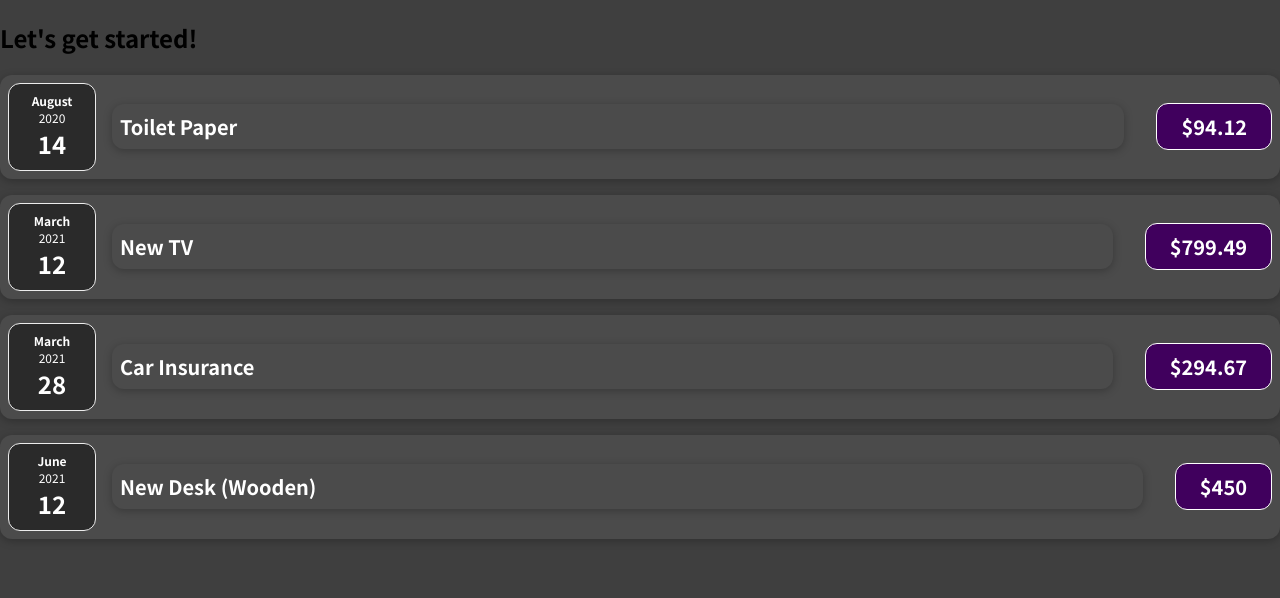
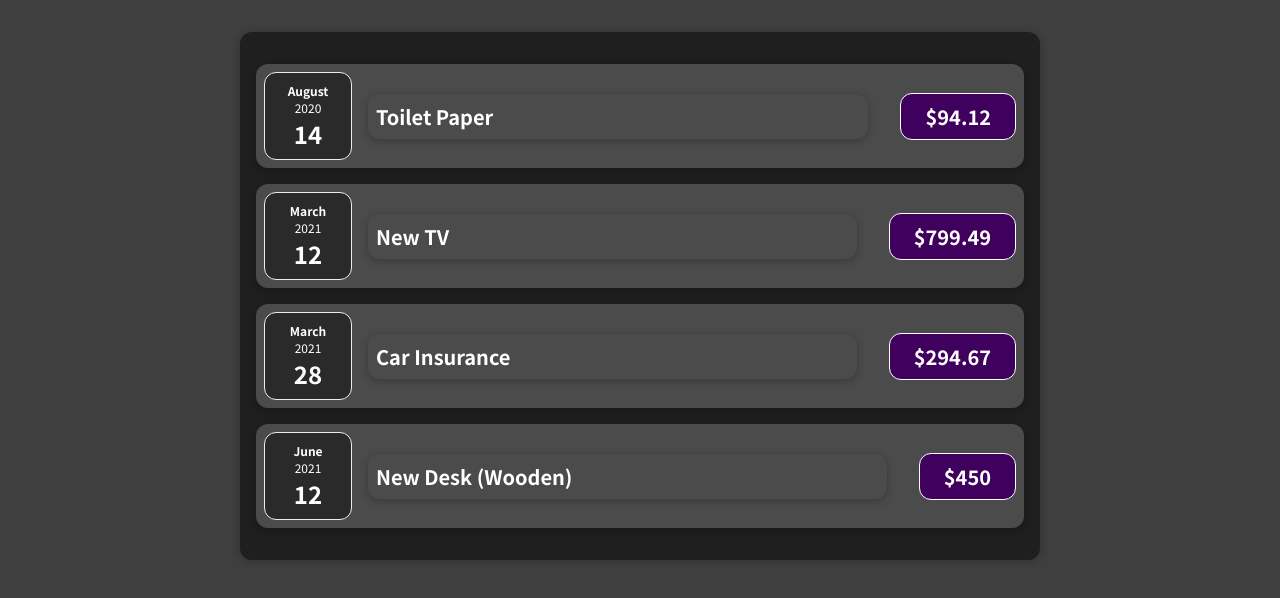
Before and after one commit to christerforsgren91/react-expense-list, a React (Create React App) app: page / in a window 1280 px wide. Shown: the top 598 px of the page. Built offline with nearby package versions, Linux system fonts and the light colour scheme.

Commit message:
Add new component for Expenses, add new css file for styling the component

```diff
--- a/src/App.js
+++ b/src/App.js
@@ -1,4 +1,4 @@
-import ExpenseItem from './components/ExpenseItem';
+import Expenses from './components/Expenses';
 
 function App() {
   const expenses = [
@@ -25,27 +25,7 @@
 
   return (
     <div>
-      <h2>Let's get started!</h2>
-      <ExpenseItem
-        title={expenses[0].title}
-        amount={expenses[0].amount}
-        date={expenses[0].date}
-      />
-      <ExpenseItem
-        title={expenses[1].title}
-        amount={expenses[1].amount}
-        date={expenses[1].date}
-      />
-      <ExpenseItem
-        title={expenses[2].title}
-        amount={expenses[2].amount}
-        date={expenses[2].date}
-      />
-      <ExpenseItem
-        title={expenses[3].title}
-        amount={expenses[3].amount}
-        date={expenses[3].date}
-      />
+      <Expenses items={expenses} />
     </div>
   );
 }
--- a/src/components/ExpenseItem.jsx
+++ b/src/components/ExpenseItem.jsx
@@ -4,7 +4,7 @@
 function ExpenseItem(props) {
   return (
     <div className="expense-item">
-      <ExpenseDate date={props.date}/>
+      <ExpenseDate date={props.date} />
       <div className="expense-item__description">
         <h2 className="expense-item h2">{props.title}</h2>
         <div className="expense-item__price">${props.amount}</div>
--- /dev/null
+++ b/src/components/Expenses.css
@@ -0,0 +1,9 @@
+.expenses {
+  padding: 1rem;
+  background-color: rgb(31, 31, 31);
+  margin: 2rem auto;
+  width: 50rem;
+  max-width: 95%;
+  border-radius: 12px;
+  box-shadow: 0 1px 8px rgba(0, 0, 0, 0.25);
+}
--- /dev/null
+++ b/src/components/Expenses.jsx
@@ -0,0 +1,31 @@
+import ExpenseItem from './ExpenseItem';
+import './Expenses.css';
+
+function Expenses(props) {
+  return (
+    <div className="expenses">
+      <ExpenseItem
+        title={props.items[0].title}
+        amount={props.items[0].amount}
+        date={props.items[0].date}
+      />
+      <ExpenseItem
+        title={props.items[1].title}
+        amount={props.items[1].amount}
+        date={props.items[1].date}
+      />
+      <ExpenseItem
+        title={props.items[2].title}
+        amount={props.items[2].amount}
+        date={props.items[2].date}
+      />
+      <ExpenseItem
+        title={props.items[3].title}
+        amount={props.items[3].amount}
+        date={props.items[3].date}
+      />
+    </div>
+  );
+}
+
+export default Expenses;
```
Also changed, not shown: src/components/ExpenseDate.jsx (+5 -5 lines).
